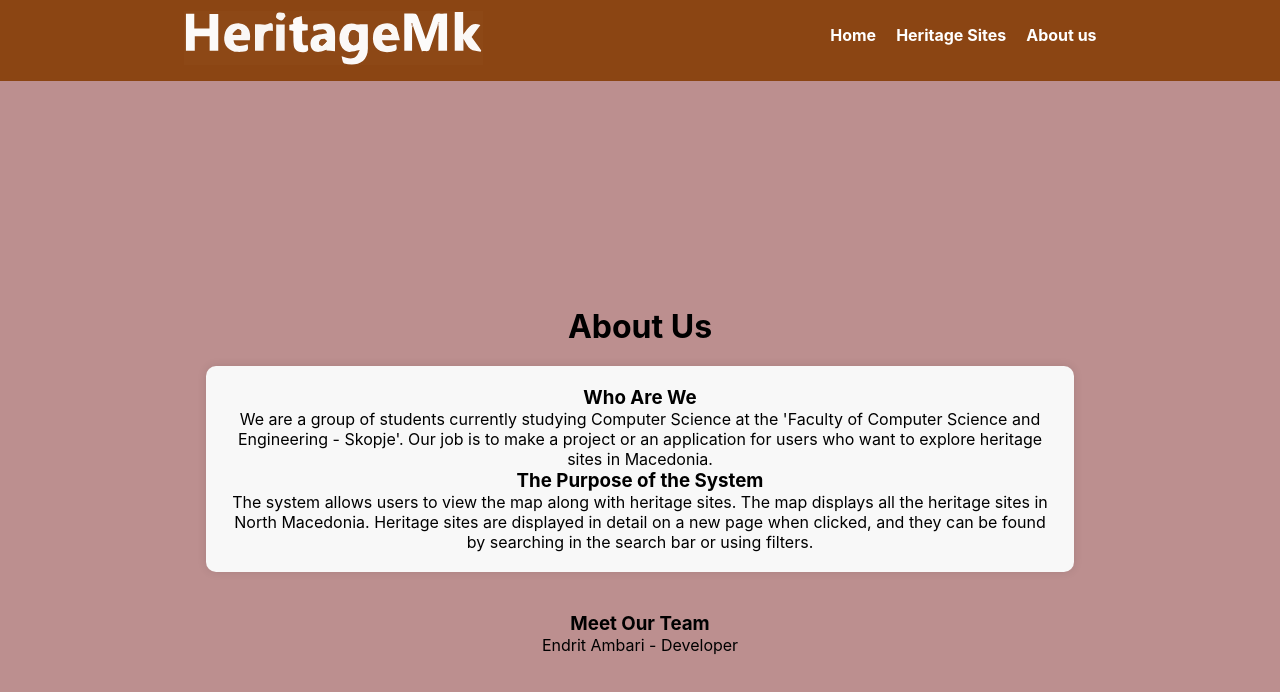
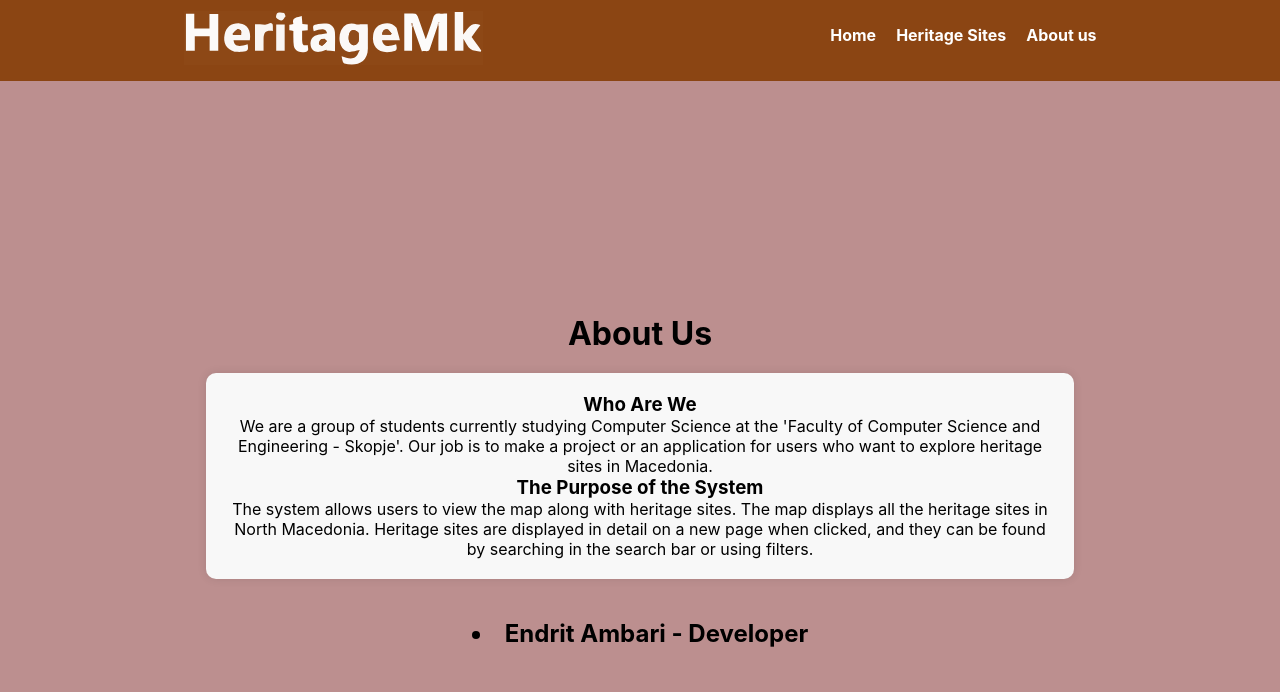
Before and after one commit to eambari/HeritageMacedonia, a React (Create React App) app in the folder frontend/: page /about in a window 1280 px wide. Shown: the top 692 px of the page. Built offline with nearby package versions, Linux system fonts and the light colour scheme; no server answers.

Commit message:
Updated front end.

```diff
--- a/frontend/src/about/About.js
+++ b/frontend/src/about/About.js
@@ -30,12 +30,11 @@ const About = () => {
                 </div>
             </div>
             <div className="team-section">
-                <h3>Meet Our Team</h3>
-                <ul>
+                <h2>
                     {teamMembers.map((member) => (
                         <li key={member.id}>{`${member.name} - ${member.role}`}</li>
                     ))}
-                </ul>
+                </h2>
             </div>
         </div>
     );
```
